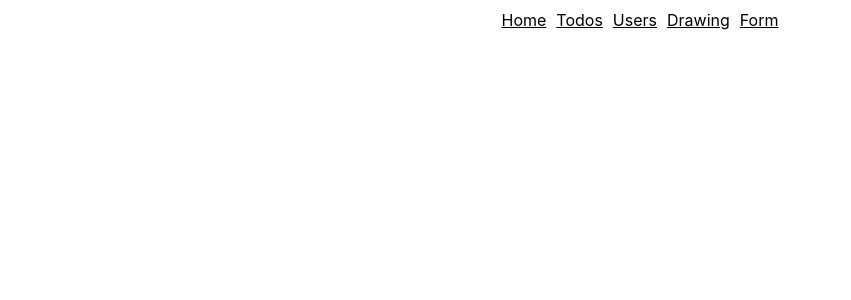
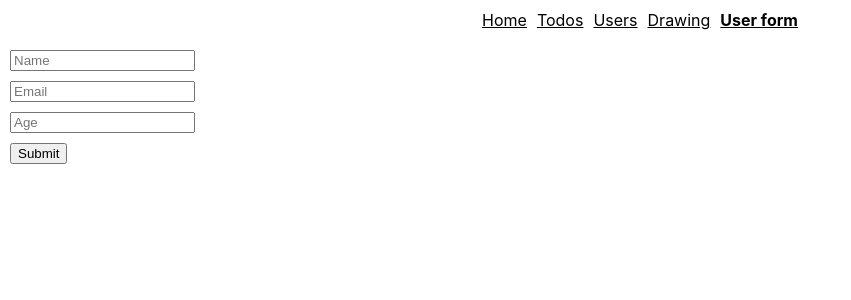
Before and after one commit to DP-PLAYGROUND/react-playground, a React (Create React App) app: page /user-form in a window 1280 px wide. Shown: the top 300 px of the page, without its empty margins (0-851 px from the left). Built offline with nearby package versions, Linux system fonts and the light colour scheme.

Commit message:
user form skeleton

```diff
--- a/src/App.tsx
+++ b/src/App.tsx
@@ -6,7 +6,7 @@ const Home = lazy(() => import('./Home/Home'));
 const Todos = lazy(() => import('./Todos/Todos'));
 const Users = lazy(() => import('./Users/Users'));
 const Drawing = lazy(() => import('./Drawing/Drawing'));
-const Form = lazy(() => import('./Form/Form'));
+const UserForm = lazy(() => import('./UserForm/UserForm'));
 
 function App() {
     return (
@@ -25,9 +25,9 @@ function App() {
                     <NavLink to="/drawing" className={
                         ({ isActive }) => isActive ? `${styles.link} ${styles.active}` : styles.link
                     }>Drawing</NavLink>
-                    <NavLink to="/form" className={
+                    <NavLink to="/user-form" className={
                         ({ isActive }) => isActive ? `${styles.link} ${styles.active}` : styles.link
-                    }>Form</NavLink>
+                    }>User form</NavLink>
                 </nav>
             </header>
 
@@ -53,9 +53,9 @@ function App() {
                             <Drawing />
                         </Suspense>
                     } />
-                    <Route path="form" element={
+                    <Route path="user-form" element={
                         <Suspense>
-                            <Form />
+                            <UserForm />
                         </Suspense>
                     } />
                 </Routes>
--- a/src/Form/Form.tsx
+++ /dev/null
@@ -1,8 +0,0 @@
-import { FunctionComponent } from "react";
-import { Signature } from "./Signature/Signature";
-
-const Form: FunctionComponent = () => {
-  return <Signature />;
-};
-
-export default Form;
--- /dev/null
+++ b/src/UserForm/User.ts
@@ -0,0 +1,5 @@
+export interface User {
+    readonly name: string;
+    readonly email: string;
+    readonly age?: number;
+}
--- /dev/null
+++ b/src/UserForm/UserForm.module.scss
@@ -0,0 +1,6 @@
+.form {
+  display: flex;
+  flex-flow: column;
+  gap: 10px;
+  align-items: flex-start;
+}
--- /dev/null
+++ b/src/UserForm/UserForm.tsx
@@ -0,0 +1,28 @@
+import { Field, Form, Formik } from "formik";
+import { FunctionComponent } from "react";
+import { User } from "./User";
+import styles from './UserForm.module.scss';
+
+const initialValues: User = {
+  name: "",
+  email: ""
+};
+
+const UserForm: FunctionComponent = () => {
+  const handleSubmit = (data: typeof initialValues) => {
+    console.log(data);
+  };
+
+  return (
+    <Formik initialValues={initialValues} onSubmit={handleSubmit}>
+      <Form className={styles.form}>
+        <Field name="name" placeholder="Name"></Field>
+        <Field name="email" type="email" placeholder="Email"></Field>
+        <Field name="age" type="number" placeholder="Age"></Field>
+        <button type="submit">Submit</button>
+      </Form>
+    </Formik>
+  );
+};
+
+export default UserForm;
```
Also changed, not shown: src/UserForm/Signature/Actions/Actions.tsx (renamed from src/Form/Signature/Actions/Actions.tsx), src/UserForm/Signature/Signature.module.scss (renamed from src/Form/Signature/Signature.module.scss), src/UserForm/Signature/Signature.tsx (renamed from src/Form/Signature/Signature.tsx), src/UserForm/Signature/SignatureSnapshot.ts (renamed from src/Form/Signature/SignatureSnapshot.ts).
